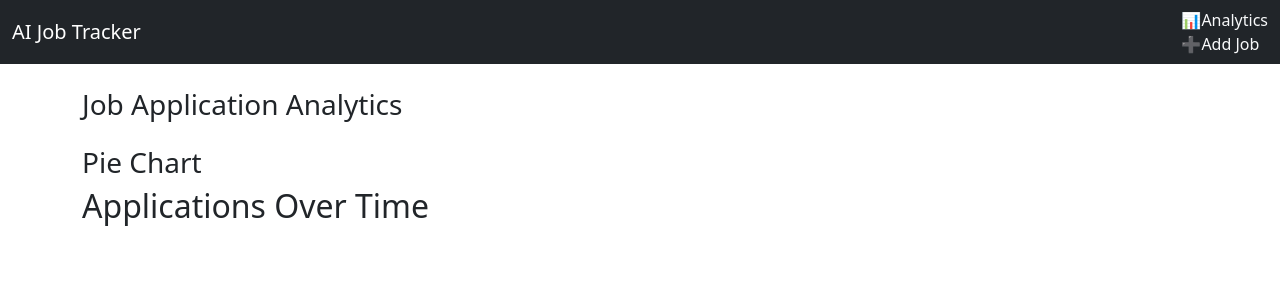
After one commit to Kush0302/AI-Job-Tracker, a Django app: template tracker/templates/tracker/analytics.html in a window 1280 px wide. The commit adds this page. Shown: the top 300 px of the page. Run offline with Django 5.2, Linux system fonts and the light colour scheme; the template is opened without the code that fills it, so the values that code supplies are empty; some libraries are stand-ins or nearby versions.

Commit message:
"Day 8 : Implemented analytics dashboard with bar, pie, and line charts using Plotly"

```diff
--- /dev/null
+++ b/tracker/templates/tracker/analytics.html
@@ -0,0 +1,19 @@
+{% extends "tracker/base.html" %}
+{% block title %}Analytics{% endblock %}
+
+{% block content %}
+  <h3 class="mb-4">Job Application Analytics</h3>
+  <div>
+    {{ chart_div|safe }}
+  </div>
+
+  <div>
+    <h3>Pie Chart</h3>
+{{ pie_chart_div|safe }}
+  </div>
+
+  <div>
+    <h2>Applications Over Time</h2>
+{{ line_chart_div|safe }}
+  </div>
+{% endblock %}
--- a/tracker/templates/tracker/base.html
+++ b/tracker/templates/tracker/base.html
@@ -10,7 +10,8 @@
   <div class="container-fluid">
     <a class="navbar-brand" href="/">AI Job Tracker</a>
     <div>
-      <a class="nav-link text-light" href="{% url 'add_job' %}">+ Add Job</a> <!--{% url 'add_job' %} ensures Django looks up the correct path using its name-->
+      <a class="nav-link text-light" href="{% url 'analytics' %}">📊Analytics</a>
+      <a class="nav-link text-light" href="{% url 'add_job' %}"> ➕Add Job</a> <!--{% url 'add_job' %} ensures Django looks up the correct path using its name-->
     </div>
   </div>
 </nav>
@@ -19,6 +20,6 @@
   {% block content %}
   {% endblock %}
 </div>
-
+<script src="https://cdn.plot.ly/plotly-latest.min.js"></script>
 </body>
 </html>
--- a/tracker/urls.py
+++ b/tracker/urls.py
@@ -8,4 +8,5 @@ urlpatterns=[path('', views.job_list, name='job_list'),
              path('add/', views.add_job, name='add_job'),
              path('job/<int:pk>/', views.job_detail, name='job_detail'), # URL for viewing details of one job 'pk'stands for(Primary Key)
              path('job/<int:pk>/edit/', views.edit_job, name='edit_job'), # URL for editing a job
+             path('analytics/', views.analytics_dashboard, name="analytics"),
             ]
```
Also changed, not shown: tracker/views.py (+48 -0 lines).
